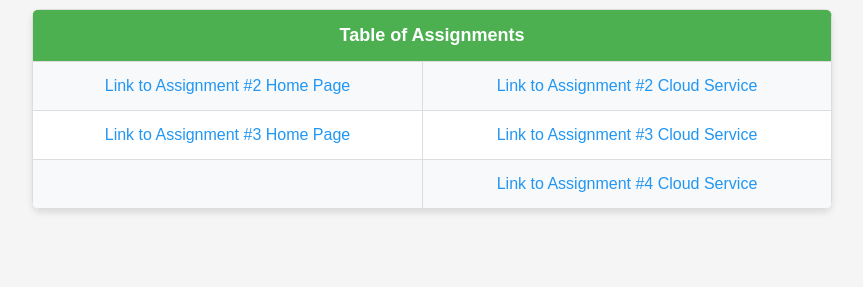
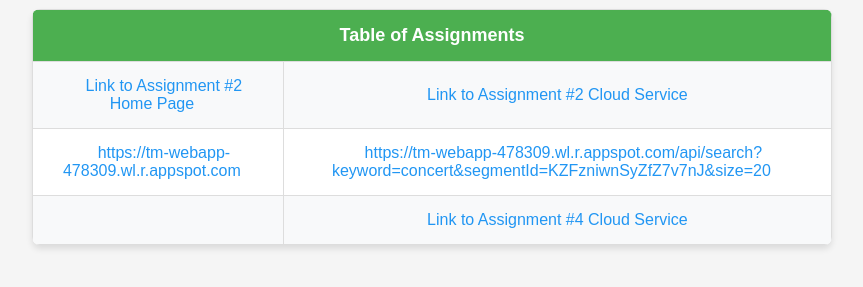
Before and after one commit to JackboyisShaun/HaoyangLi.github.io, a plain HTML site: page index.html in a window 1280 px wide. Shown: the part 99-386 px from the top of the page, without its empty margins (208-1071 px from the left). Drawn offline with Linux system fonts and the light colour scheme.

Commit message:
commit hw3

```diff
--- a/index.html
+++ b/index.html
@@ -76,8 +76,8 @@
             <td><a href="https://ticketmaster-001.wl.r.appspot.com/search?keyword=concert&distance=10&category=&location=&auto-detect=true">Link to Assignment #2 Cloud Service</a></td>
         </tr>
         <tr>
-            <td><a href="#">Link to Assignment #3 Home Page</a></td>
-            <td><a href="#">Link to Assignment #3 Cloud Service</a></td>
+            <td><a href="#">https://tm-webapp-478309.wl.r.appspot.com</a></td>
+            <td><a href="#">https://tm-webapp-478309.wl.r.appspot.com/api/search?keyword=concert&segmentId=KZFzniwnSyZfZ7v7nJ&size=20</a></td>
         </tr>
         <tr>
             <td></td>
```
